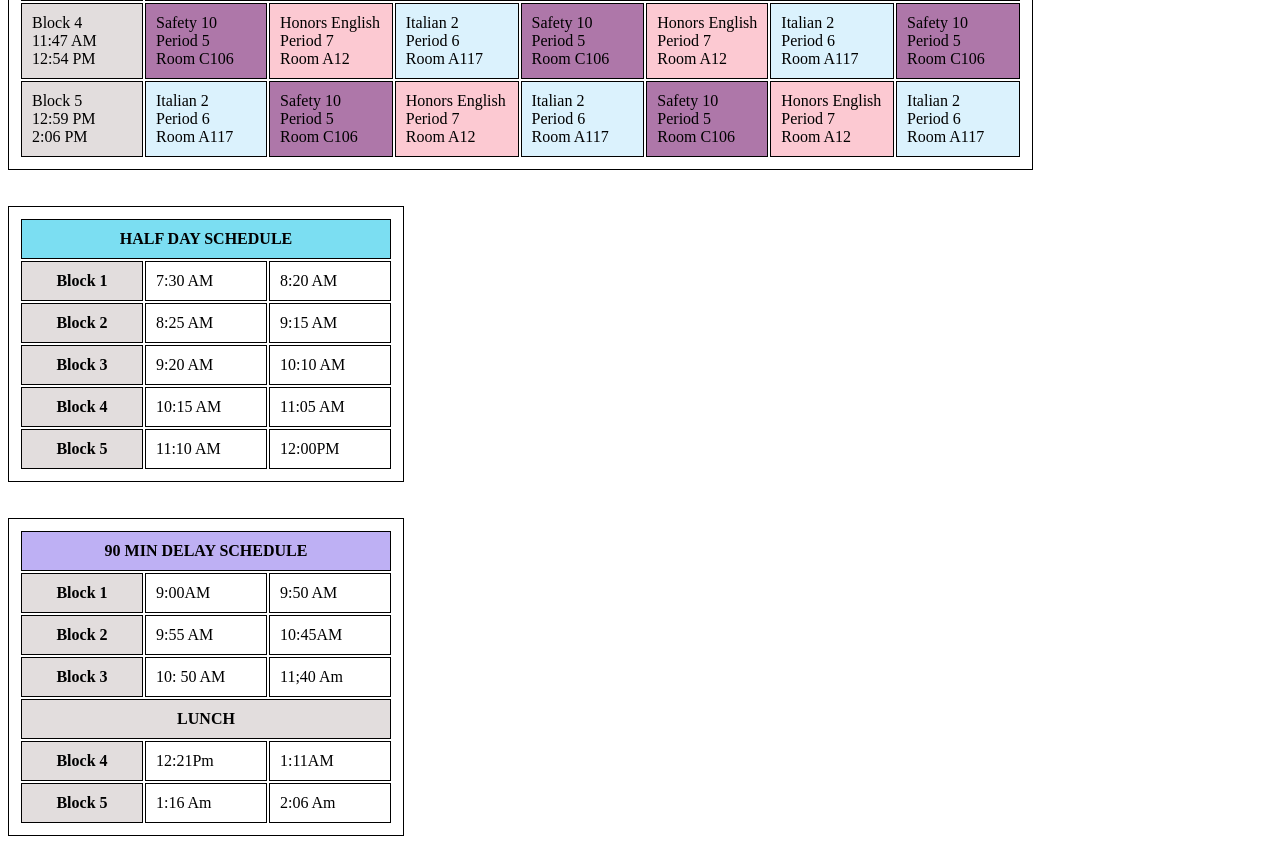
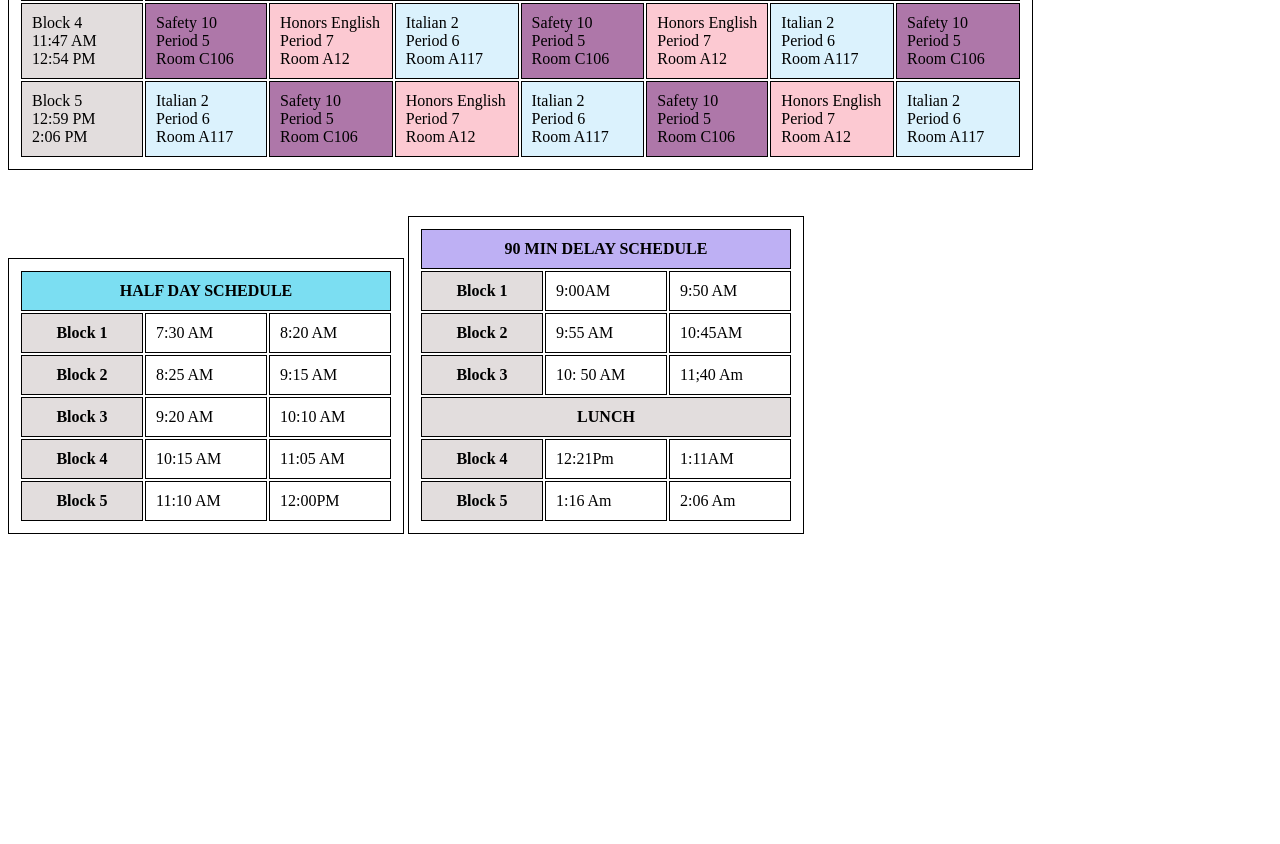
Before and after one commit to emilyminucci/school-schedule, a plain HTML site: page index.html in a window 1280 px wide. Shown: the part 480-1324 px from the top of the page. After the commit the page ends 1026 px from the top, so only its background shows below. Drawn offline with Linux system fonts and the light colour scheme.

Commit message:
fixed and down

```diff
--- a/index.html
+++ b/index.html
@@ -348,7 +348,7 @@
 
     <!-- table 2 -->
 
-    <table>
+    <table style="display: inline-block; margin-top: 10px;">
         <tr>
             <th colspan="3" style="background-color: #7bdef2;">
                 HALF DAY SCHEDULE
@@ -387,9 +387,9 @@
             <td> 12:00PM</td>
         </tr>
     </table>
-    <br> <br>
+
     <!-- table 3  -->
-    <table>
+    <table style="display: inline-block; margin-top: 10px;">
         <tr>
             <th colspan="3" style="background-color: #beb0f4;">
                 90 MIN DELAY SCHEDULE
```
